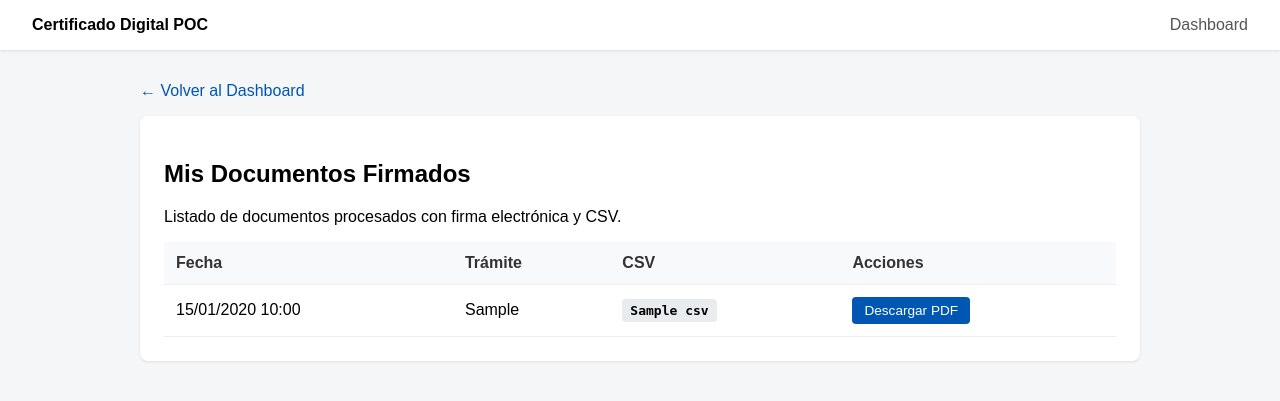
After one commit to fjaviergj/CERTIFICADO_DIGITAL, a PHP site: template app/Modules/Documents/Views/list.php in a window 1280 px wide. The commit adds this page. Shown: the top 401 px of the page. Run offline with PHP 8.4, Linux system fonts and the light colour scheme; the template is opened without the code that fills it: most values are stand-ins (such as "Sample title", 1, 10 or a date in 2020).

Commit message:
Parece que ahora ya sifunciona todo.

```diff
--- a/app/Modules/Auth/Views/dashboard.php
+++ b/app/Modules/Auth/Views/dashboard.php
@@ -107,7 +107,7 @@
                 <div class="action-card">
                     <h3>Mis Documentos</h3>
                     <p>Consulte los documentos firmados anteriormente.</p>
-                    <a href="#" class="btn" style="background-color: #6c757d;">Próximamente</a>
+                    <a href="/documents/list" class="btn">Ver Listado</a>
                 </div>
             </div>
         </div>
--- /dev/null
+++ b/app/Modules/Documents/Views/list.php
@@ -0,0 +1,146 @@
+<?php
+/**
+ * @var array $documentos
+ * @var string $title
+ */
+?>
+<!DOCTYPE html>
+<html lang="es">
+
+<head>
+    <meta charset="UTF-8">
+    <title>
+        <?= $title ?>
+    </title>
+    <style>
+        body {
+            font-family: sans-serif;
+            background-color: #f4f6f8;
+            margin: 0;
+            padding: 0;
+        }
+
+        header {
+            background: #fff;
+            padding: 1rem 2rem;
+            box-shadow: 0 1px 3px rgba(0, 0, 0, 0.1);
+            display: flex;
+            justify-content: space-between;
+            align-items: center;
+        }
+
+        main {
+            max-width: 1000px;
+            margin: 2rem auto;
+            padding: 0 1rem;
+        }
+
+        .table-container {
+            background: white;
+            padding: 1.5rem;
+            border-radius: 8px;
+            box-shadow: 0 1px 3px rgba(0, 0, 0, 0.1);
+        }
+
+        table {
+            width: 100%;
+            border-collapse: collapse;
+            margin-top: 1rem;
+        }
+
+        th,
+        td {
+            text-align: left;
+            padding: 12px;
+            border-bottom: 1px solid #eee;
+        }
+
+        th {
+            background-color: #f8f9fa;
+            font-weight: bold;
+            color: #333;
+        }
+
+        .csv-badge {
+            font-family: monospace;
+            background: #e9ecef;
+            padding: 4px 8px;
+            border-radius: 4px;
+            font-weight: bold;
+        }
+
+        .btn {
+            display: inline-block;
+            padding: 6px 12px;
+            text-decoration: none;
+            border-radius: 4px;
+            font-size: 0.85rem;
+        }
+
+        .btn-view {
+            background-color: #0056b3;
+            color: white;
+        }
+
+        .btn-back {
+            color: #0056b3;
+            text-decoration: none;
+            display: inline-block;
+            margin-bottom: 1rem;
+        }
+    </style>
+</head>
+
+<body>
+    <header>
+        <div class="logo"><strong>Certificado Digital POC</strong></div>
+        <nav>
+            <a href="/dashboard" style="text-decoration: none; color: #555;">Dashboard</a>
+        </nav>
+    </header>
+
+    <main>
+        <a href="/dashboard" class="btn-back">← Volver al Dashboard</a>
+
+        <div class="table-container">
+            <h2>Mis Documentos Firmados</h2>
+            <p>Listado de documentos procesados con firma electrónica y CSV.</p>
+
+            <?php if (empty($documentos)): ?>
+                <p style="text-align: center; padding: 2rem; color: #888;">No has firmado ningún documento todavía.</p>
+            <?php else: ?>
+                <table>
+                    <thead>
+                        <tr>
+                            <th>Fecha</th>
+                            <th>Trámite</th>
+                            <th>CSV</th>
+                            <th>Acciones</th>
+                        </tr>
+                    </thead>
+                    <tbody>
+                        <?php foreach ($documentos as $doc): ?>
+                            <tr>
+                                <td>
+                                    <?= date('d/m/Y H:i', strtotime($doc['fecha_firma'])) ?>
+                                </td>
+                                <td>
+                                    <?= htmlspecialchars($doc['tipo_tramite']) ?>
+                                </td>
+                                <td><span class="csv-badge">
+                                        <?= htmlspecialchars($doc['csv']) ?>
+                                    </span></td>
+                                <td>
+                                    <a href="/verify/download?id=<?= $doc['id'] ?>" target="_blank"
+                                        class="btn btn-view">Descargar PDF</a>
+                                </td>
+                            </tr>
+                        <?php endforeach; ?>
+                    </tbody>
+                </table>
+            <?php endif; ?>
+        </div>
+    </main>
+</body>
+
+</html>
```
Also changed, not shown: app/Modules/Signature/SignatureController.php (+29 -0 lines), app/Modules/Signature/Views/success.php (added, +90 -0 lines), public/index.php (+8 -0 lines), public/assets/js/signature.js.
